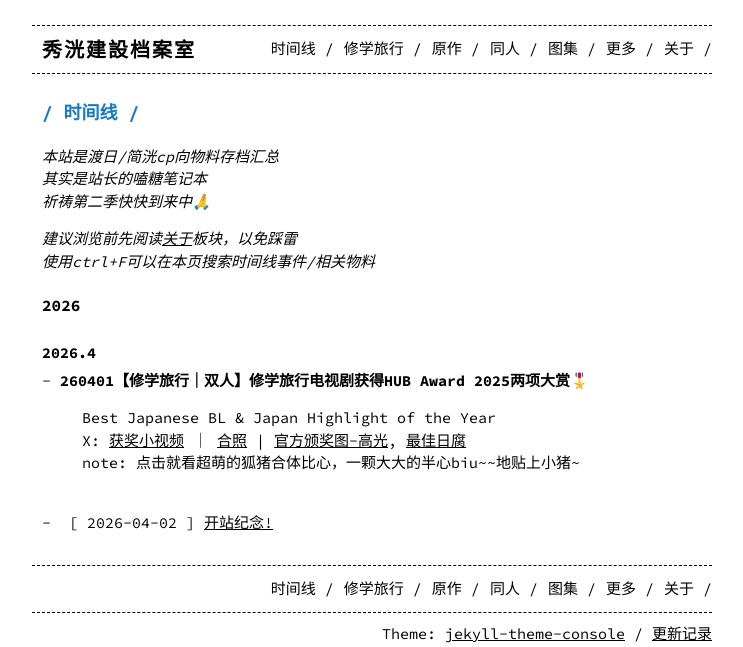
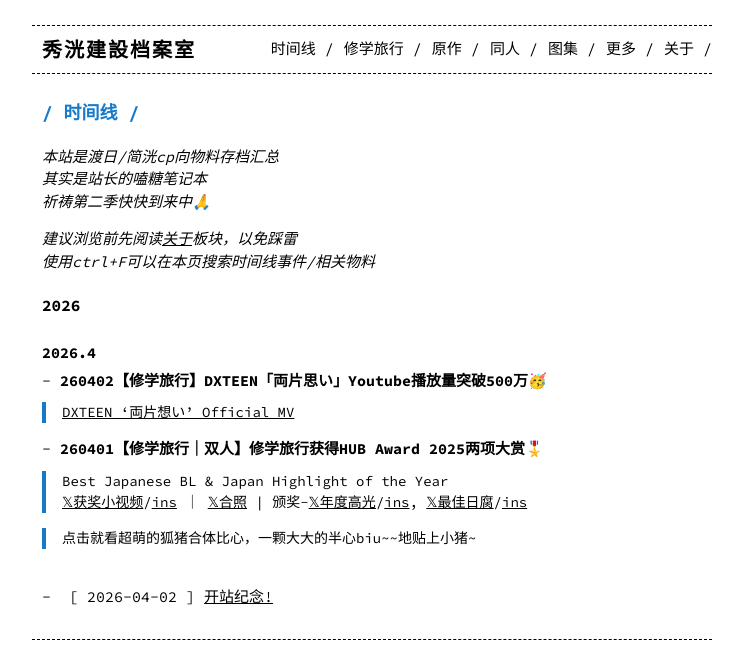
Before and after one commit to eri329/hidekou, a Jekyll site: the page built from index.md, in a window 1280 px wide. Shown: the top 647 px of the page, without its empty margins (268-1011 px from the left). Built offline with Jekyll 4.4.1, drawn with Linux system fonts in a browser that asks for light colours; comment, search, counter and statistics services are not loaded.

Commit message:
add style to timeline

```diff
--- a/_sass/base.scss
+++ b/_sass/base.scss
@@ -243,6 +243,17 @@ h5 {
 :not(.menu-content, .image-gallery-box)>ul>li:before {
 	content: "-";
 	margin-right: 9px;
+}
+
+/**
+ * Blockquotes
+ */
+blockquote {
+	font-size: 14px;
+	border-left: 4px solid #1779ca;
+	padding-left: 16px;
+	margin: 10px 0;
+	font-style: normal; /* Remove default italic if unwanted */
 }
 
 /**
--- a/index.md
+++ b/index.md
@@ -17,11 +17,19 @@ permalink: /
 <!-- #### 索引/关键糖点
 
 ### [2026](#2026-1)
-### 2025 -->
+### 2025
+𝓲
+ -->
 
 ## 2026
 ### 2026.4
-* **260401【修学旅行｜双人】修学旅行电视剧获得HUB Award 2025两项大赏🎖️**
+
+* **260402【修学旅行】DXTEEN「両片思い」Youtube播放量突破500万🥳**
+> [DXTEEN '両片想い' Official MV](https://youtu.be/esiaDnFotXQ?si=01Ml2V3zK93cD1_l)
+
+* **260401【修学旅行｜双人】修学旅行获得HUB Award 2025两项大赏🎖️**
 > Best Japanese BL & Japan Highlight of the Year
-> X: [获奖小视频](https://x.com/hubboyslove/status/2039136807770616301?s=20) ｜ [合照](https://x.com/BoysLoveHubENG/status/2039520472576971137?s=20) | [官方颁奖图-高光](https://x.com/hubboyslove/status/2039123298924069334?s=20), [最佳日腐](https://x.com/hubboyslove/status/2039136424646058214?s=20)
-> note: 点击就看超萌的狐猪合体比心，一颗大大的半心biu~~地贴上小猪~
+> [𝕏获奖小视频](https://x.com/hubboyslove/status/2039136807770616301)/[ins](https://www.instagram.com/p/DWkbOQzCZrF/) ｜ [𝕏合照](https://x.com/BoysLoveHubENG/status/2039520472576971137) | 颁奖-[𝕏年度高光](https://x.com/hubboyslove/status/2039123298924069334)/[ins](https://www.instagram.com/p/DWkVFQACSbX/), [𝕏最佳日腐](https://x.com/hubboyslove/status/2039136424646058214)/[ins](https://www.instagram.com/p/DWkbA3gCVNw)
+{: #dummy}
+> 点击就看超萌的狐猪合体比心，一颗大大的半心biu~~地贴上小猪~
+{: .happy-note}
```
